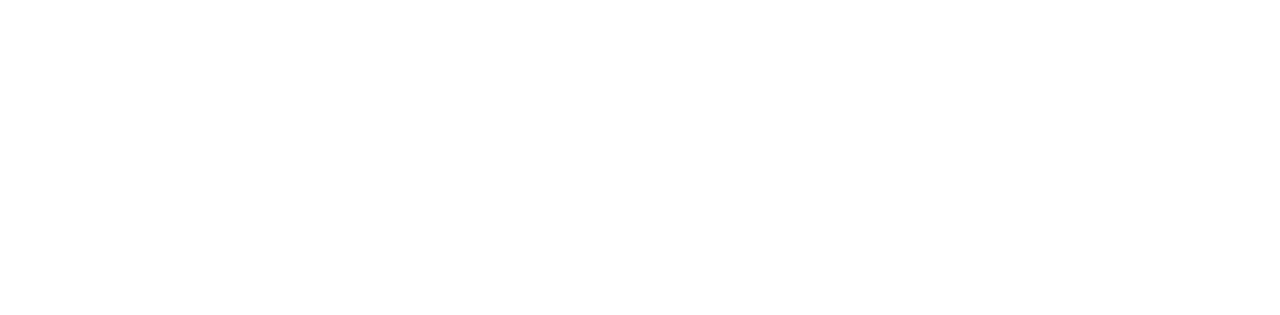
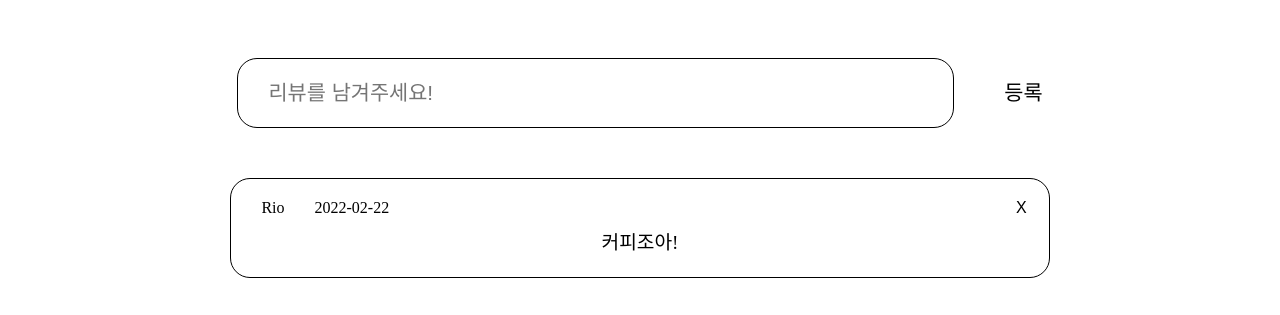
Before and after one commit to Seokjun7074/week5_teamproject, a React (Create React App) app: page /detail in a window 1280 px wide. Shown: the part 512-827 px from the top of the page. Built offline with nearby package versions, Linux system fonts and the light colour scheme.

Commit message:
#4 디테일 뷰 기능 구현 완료

```diff
--- a/src/components/Detail/CafeInfo/index.js
+++ b/src/components/Detail/CafeInfo/index.js
@@ -1,7 +1,8 @@
 import React from "react";
 import { CafeImage, MainWrap, CafeInfoWrap, EditButton } from "./style";
 import { useState } from "react";
-const CafeInfo = () => {
+
+const CafeInfo = (props) => {
 
     const [isEdit, SetEdit] = useState(false);
 
--- a/src/components/Detail/CafeReview/index.js
+++ b/src/components/Detail/CafeReview/index.js
@@ -1 +1,45 @@
 import React from "react"
+import { MainWrap, InputWrap, ReviewList } from "./style"
+import { useState } from "react";
+import Review from "./review";
+const CafeReview = (props) => {
+
+    //리뷰리스트
+    const [reviewList, SetReviewList] = useState([{ id: "Rio", date: "2022-02-22", content: "커피조아!" }]);
+    //새로 작성할 리뷰
+    const [review, SetReview] = useState("");
+
+    //리뷰를 추가하는 메소드
+    const AddReview = () => {
+        if (review === "") { alert("리뷰를 입력해주세요!!"); return; }
+        else {
+            alert("리뷰를 등록하시겠습니까?");
+            SetReviewList(preData => [...preData, userData])
+        }
+
+    }
+
+    const userData = {
+        id: "Rio",
+        date: "2022-07-14",
+        content: ""
+    }
+
+
+    return (
+        <MainWrap>
+            <InputWrap>
+                <input type={"text"} placeholder="리뷰를 남겨주세요!" onChange={(e) => { SetReview(e.target.value); userData.content = review }} />
+                <button onClick={AddReview} >등록</button>
+            </InputWrap>
+            <ReviewList>
+                {
+                    reviewList.map((item) => {
+                        return <Review id={item.id} date={item.date} content={item.content} />
+                    })
+                }
+            </ReviewList>
+        </MainWrap>);
+}
+
+export default CafeReview;
--- /dev/null
+++ b/src/components/Detail/CafeReview/review.js
@@ -0,0 +1,27 @@
+import React from "react";
+import { ReviewWrap, ReviewHeader, ReviewContent } from "./style"
+
+const Review = ({ id, date, content }) => {
+    const userData = {
+        id: "Rio",
+        date: "2022-07-14",
+        content: "카페가 깔끔하고 커피맛이 좋았습니다. 다음에 또 방문하겠습니다!!"
+    }
+
+    const DeleteReview = () => {
+        alert("리뷰를 삭제하시겠습니까?");
+    }
+
+    return (
+        <ReviewWrap>
+            <ReviewHeader>
+                <span>{id}</span>
+                <span>{date}</span>
+                <button onClick={DeleteReview}>X</button>
+            </ReviewHeader>
+            <ReviewContent>{content}</ReviewContent>
+        </ReviewWrap>
+    )
+}
+
+export default Review;
--- a/src/components/Detail/CafeReview/style.js
+++ b/src/components/Detail/CafeReview/style.js
@@ -0,0 +1,61 @@
+import styled from "styled-components";
+
+export const MainWrap = styled.div`
+
+width: 80%;
+margin:auto;
+margin-top: 30px;
+
+`
+
+export const InputWrap = styled.div`
+
+padding:auto;
+margin-bottom: 50px;
+*{
+    font-size: 1.3em;
+}
+input{
+width: 70%;
+height: 70px;
+border: 1px solid black;
+border-radius: 20px;
+padding: 30px;
+}
+button{
+    margin-left : 50px;
+}
+`;
+
+export const ReviewList = styled.div`
+display:flex;
+flex-direction: column;
+gap: 20px;
+`;
+
+export const ReviewWrap = styled.div`
+border: 1px solid black;
+border-radius: 20px;
+height: 70px;
+color : black;
+width: 80%;
+height: 100px;
+margin:auto;
+padding: 20px 30px;
+position:relative;
+`;
+
+export const ReviewHeader = styled.div`
+display:flex;
+justify-content:start;
+gap: 30px;
+margin-bottom: 10px;
+button {
+    position:absolute;
+    left: 96%;
+    top : 20%;
+}
+`;
+export const ReviewContent = styled.div`
+font-size: 1.2em;
+`;
--- a/src/pages/detail/Detail.js
+++ b/src/pages/detail/Detail.js
@@ -1,9 +1,11 @@
 import React from "react";
 import CafeInfo from "../../components/Detail/CafeInfo";
+import CafeReview from "../../components/Detail/CafeReview";
 const Detail = () => {
     return (
         <div>
             <CafeInfo />
+            <CafeReview />
         </div>);
 }
 
```
